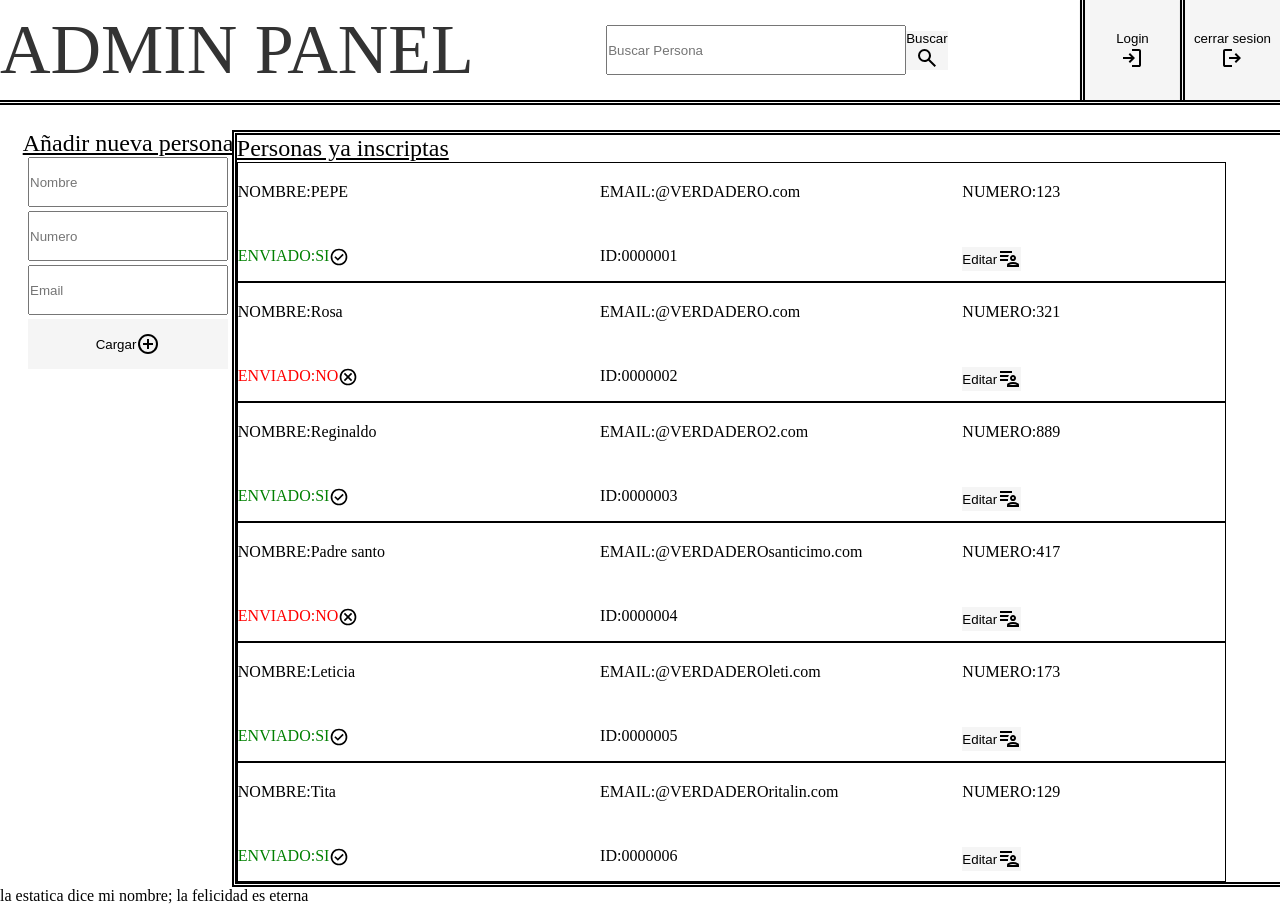
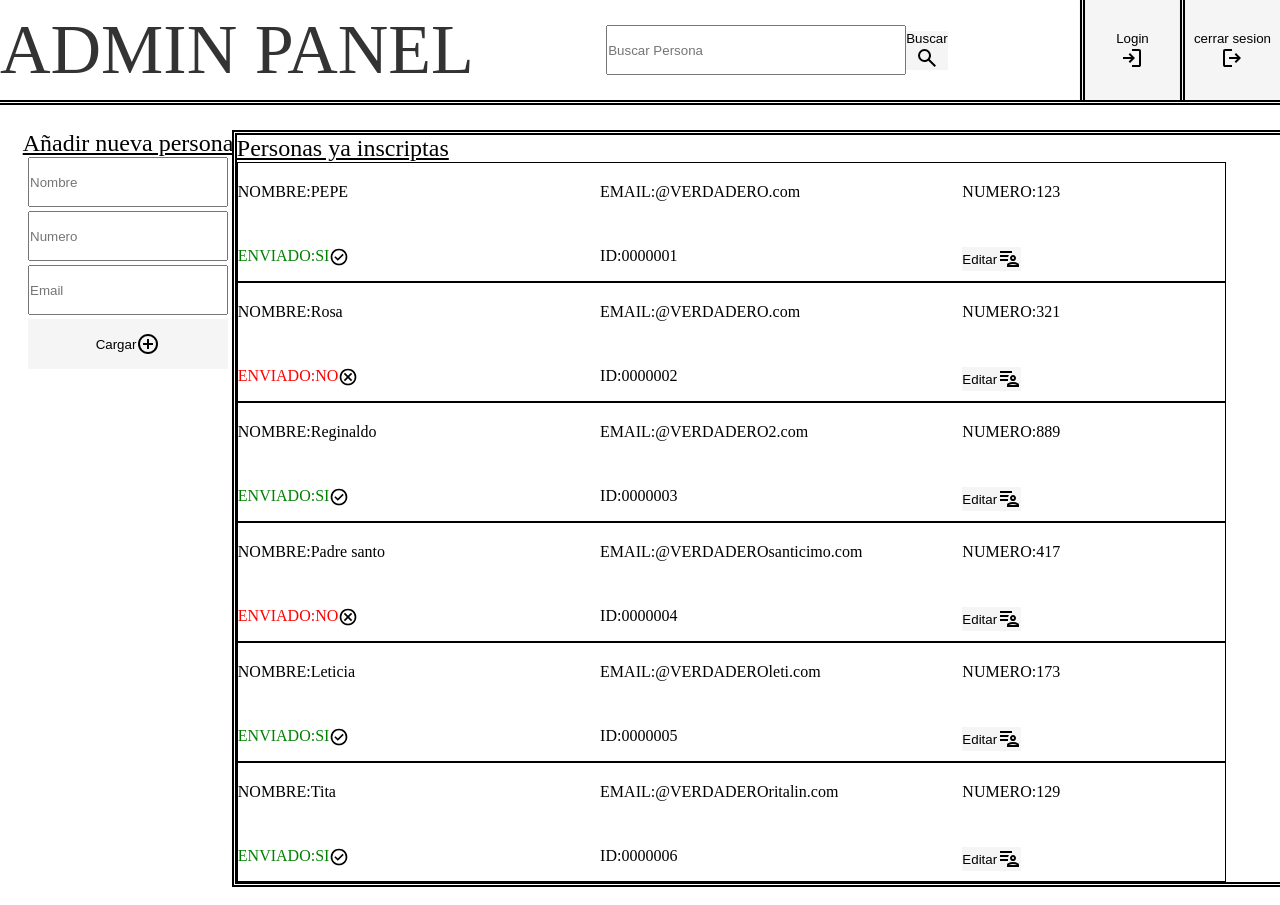
Before and after one commit to Ale2301/Bot_Whatsapp, a website: page public/index.html in a window 1280 px wide. Drawn offline with Linux system fonts and the light colour scheme.

```diff
--- a/public/index.html
+++ b/public/index.html
@@ -221,7 +221,7 @@
           </ul>
         </div>
       </div>
-      <div class="ADMIN-panel-footer none">
+      <div id="none" class="ADMIN-panel-footer">
         la estatica dice mi nombre; la felicidad es eterna
       </div>
       <div id="none" class="ADMIN-panel-content-QR">
```
